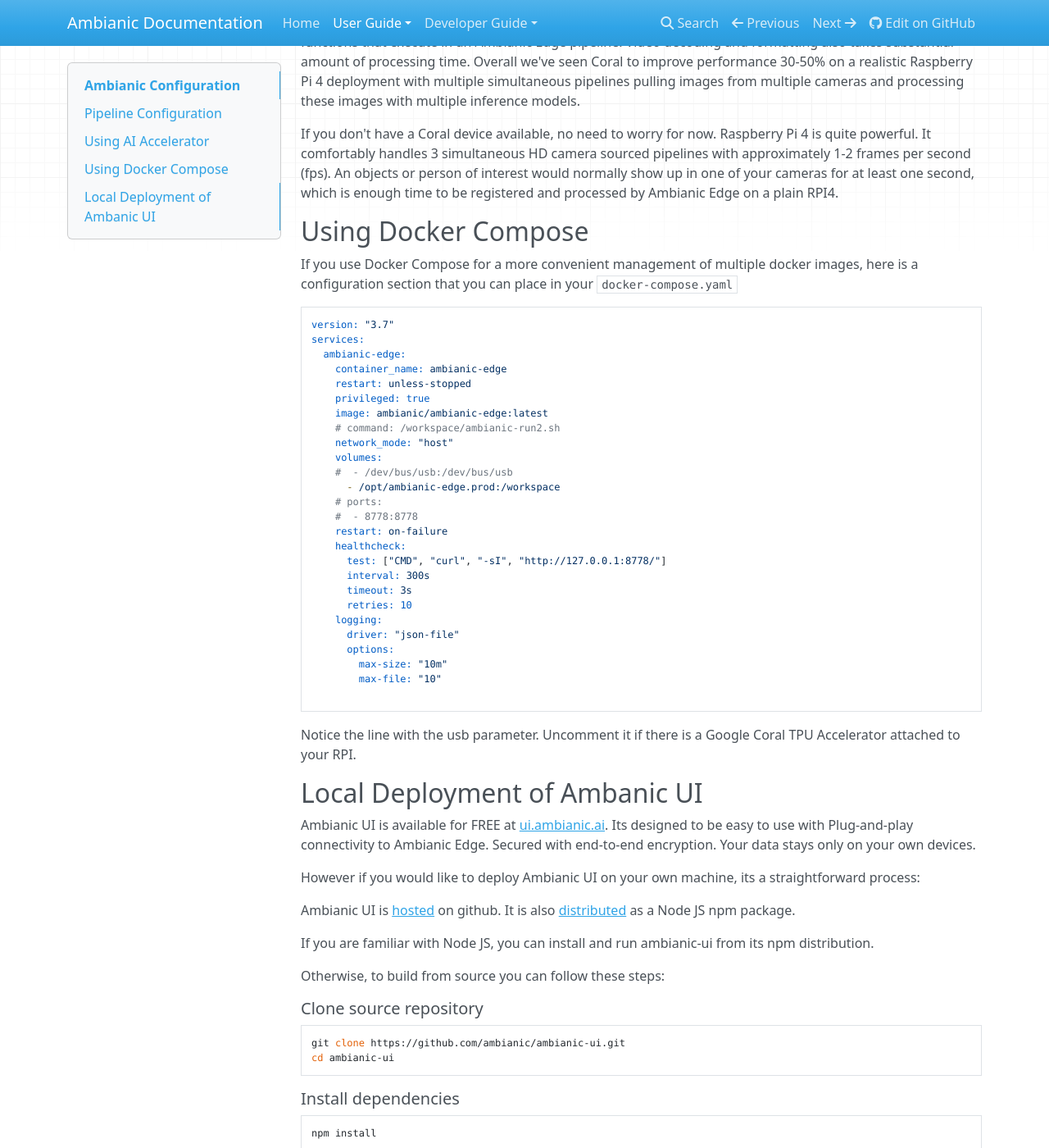
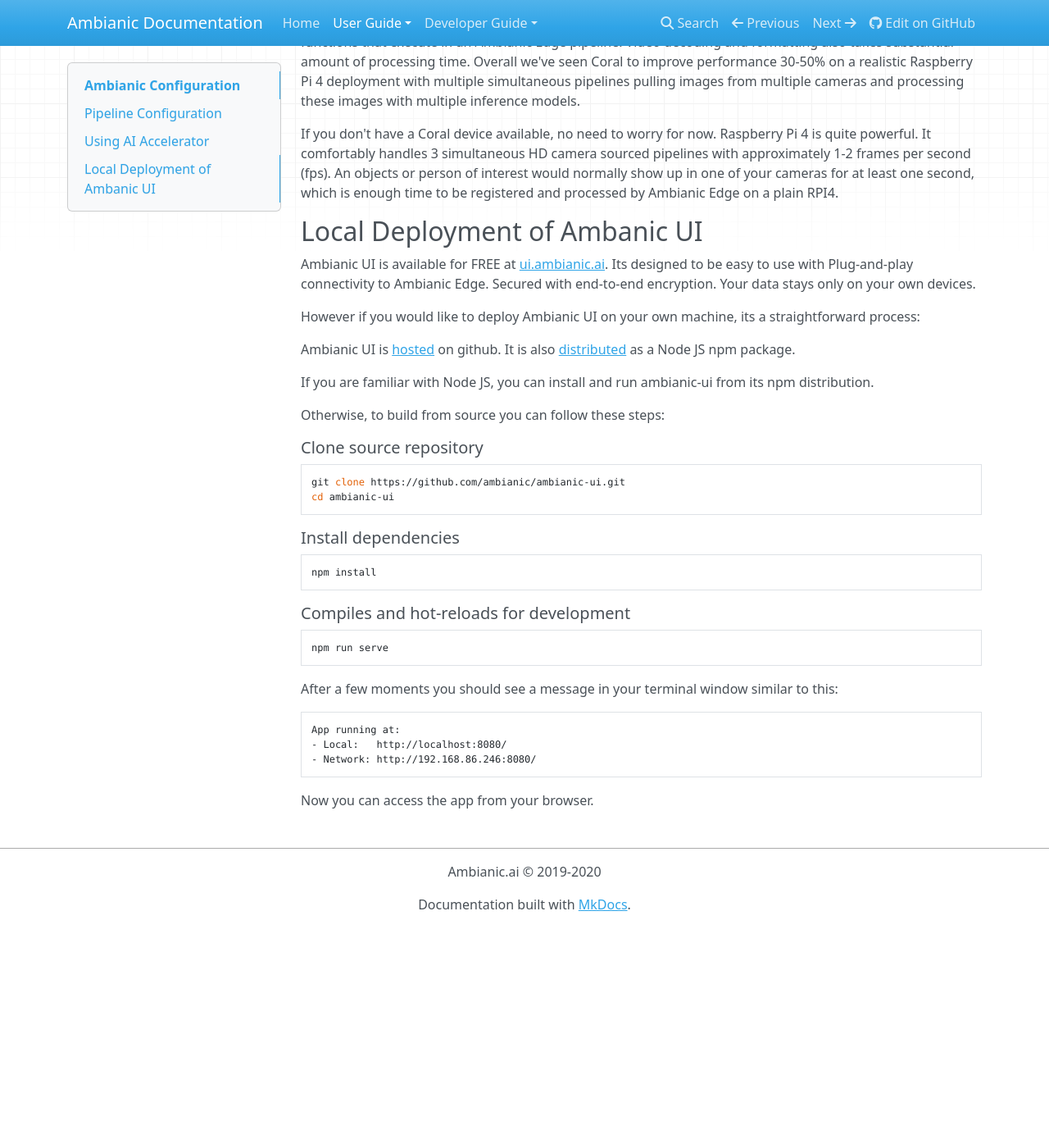
Before and after one commit to ambianic/ambianic-docs, an MkDocs documentation site: the page built from docs-md/users/configure.md, in a window 1280 px wide and 1400 px high, scrolled down 4398 px. Shown: the whole window at 82% size. Built offline with MkDocs 1.6.1, drawn with Linux system fonts in a browser that asks for light colours; nearby versions of some CDN libraries; after the commit the page ends 5529 px from its top, so only the background shows below that.

Commit message:
docs: remove reference to docker compose config

````diff
--- a/docs-md/users/configure.md
+++ b/docs-md/users/configure.md
@@ -234,43 +234,6 @@
 An objects or person of interest would normally show up in one of your cameras for at least one second,
 which is enough time to be registered and processed by Ambianic Edge on a plain RPI4.
 
-## Using Docker Compose
-
-If you use Docker Compose for a more convenient management of multiple docker images,
-here is a configuration section
-that you can place in your `docker-compose.yaml`
-
-```YAML
-version: "3.7"
-services:
-  ambianic-edge:
-    container_name: ambianic-edge
-    restart: unless-stopped
-    privileged: true
-    image: ambianic/ambianic-edge:latest
-    # command: /workspace/ambianic-run2.sh
-    network_mode: "host"
-    volumes:
-    #  - /dev/bus/usb:/dev/bus/usb
-      - /opt/ambianic-edge.prod:/workspace
-    # ports:
-    #  - 8778:8778
-    restart: on-failure
-    healthcheck:
-      test: ["CMD", "curl", "-sI", "http://127.0.0.1:8778/"]
-      interval: 300s
-      timeout: 3s
-      retries: 10
-    logging:
-      driver: "json-file"
-      options:
-        max-size: "10m"
-        max-file: "10"
-
-```
-
-Notice the line with the usb parameter. Uncomment it if there is a Google Coral TPU Accelerator attached to your RPI.
-
 ## Local Deployment of Ambanic UI
 
 Ambianic UI is available for FREE at [ui.ambianic.ai](https://ai.ambianic.ui).
````
